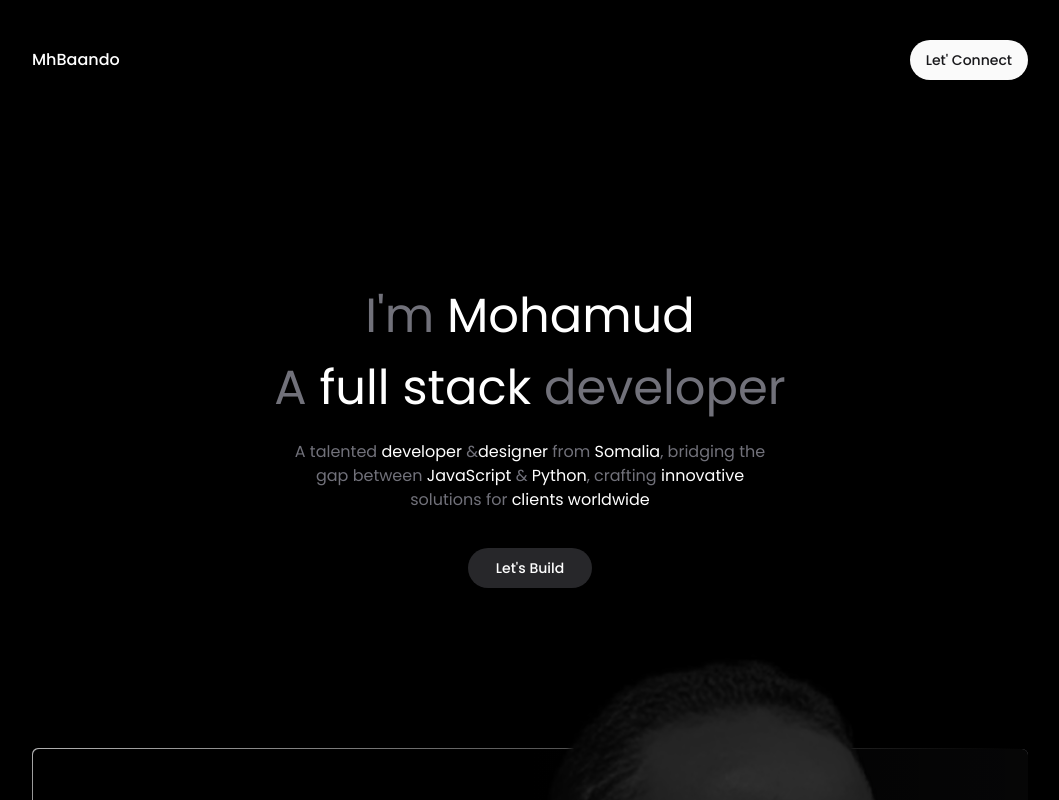
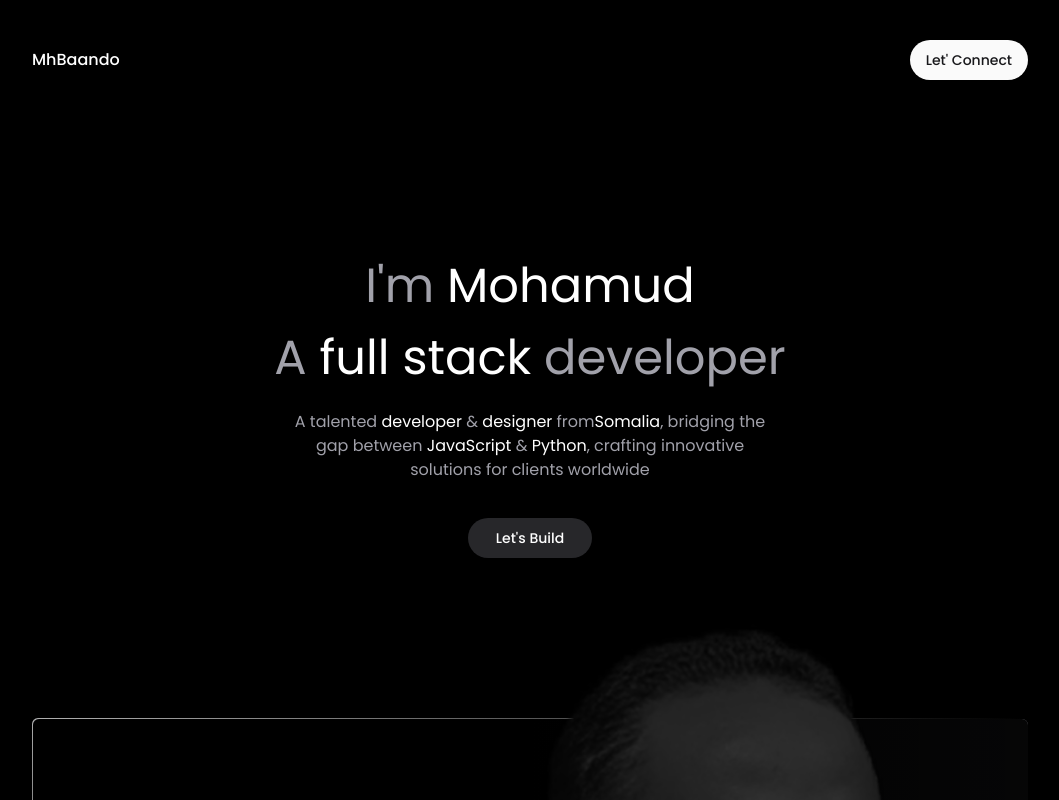
Before and after one commit to mhbaando/portfolio, a Next.js app: page / in a window 1280 px wide. Shown: the top 800 px of the page, without its empty margins (110-1169 px from the left). Built offline with nearby package versions, Linux system fonts and the light colour scheme.

Commit message:
updated the hero section

```diff
--- a/components/hero/index.tsx
+++ b/components/hero/index.tsx
@@ -1,39 +1,27 @@
-"use client";
-import { motion } from "framer-motion";
 import { cn } from "@/lib/utils";
-import { Button, buttonVariants } from "../ui/button";
+import { buttonVariants } from "../ui/button";
 import Link from "next/link";
-import { useState } from "react";
 
 const Hero = () => {
   return (
-    <div className="mt-[200px] flex flex-col items-center justify-center">
-      <motion.h1
-        initial={{ opacity: 0, y: -20 }}
-        animate={{ opacity: 1, y: 0 }}
-        transition={{ duration: 0.6 }}
-        className={cn("text-5xl text-center text-zinc-500 leading-normal")}
-      >
+    <div className="mt-20 md:mt-[170px] flex flex-col items-center justify-center">
+      <h1 className={cn("text-5xl text-center text-zinc-400 leading-normal")}>
         I&apos;m <span className={cn("text-white")}>Mohamud</span>
         <br /> A <span className={cn("text-white")}>full stack</span> developer
-      </motion.h1>
+      </h1>
 
-      <motion.p
-        initial={{ opacity: 0, y: -20 }}
-        animate={{ opacity: 1, y: 0 }}
-        transition={{ duration: 0.6, delay: 0.3 }}
+      <p
         className={cn(
-          "text-zinc-500 max-w-[500px] mx-auto text-center mt-4 mb-9"
+          "text-zinc-400 max-w-[500px] mx-auto text-center mt-4 mb-9"
         )}
       >
-        A talented <span className="text-white">developer</span> &
-        <span className="text-white">designer</span> from{" "}
+        A talented <span className="text-white">developer</span> &{" "}
+        <span className="text-white">designer</span> from
         <span className="text-white">Somalia</span>, bridging the gap between{" "}
         <span className="text-white">JavaScript</span> &{" "}
-        <span className="text-white">Python</span>, crafting{" "}
-        <span className="text-white">innovative</span> solutions for{" "}
-        <span className="text-white">clients worldwide</span>
-      </motion.p>
+        <span className="text-white">Python</span>, crafting innovative
+        solutions for clients worldwide
+      </p>
 
       <Link
         href="#"
```
